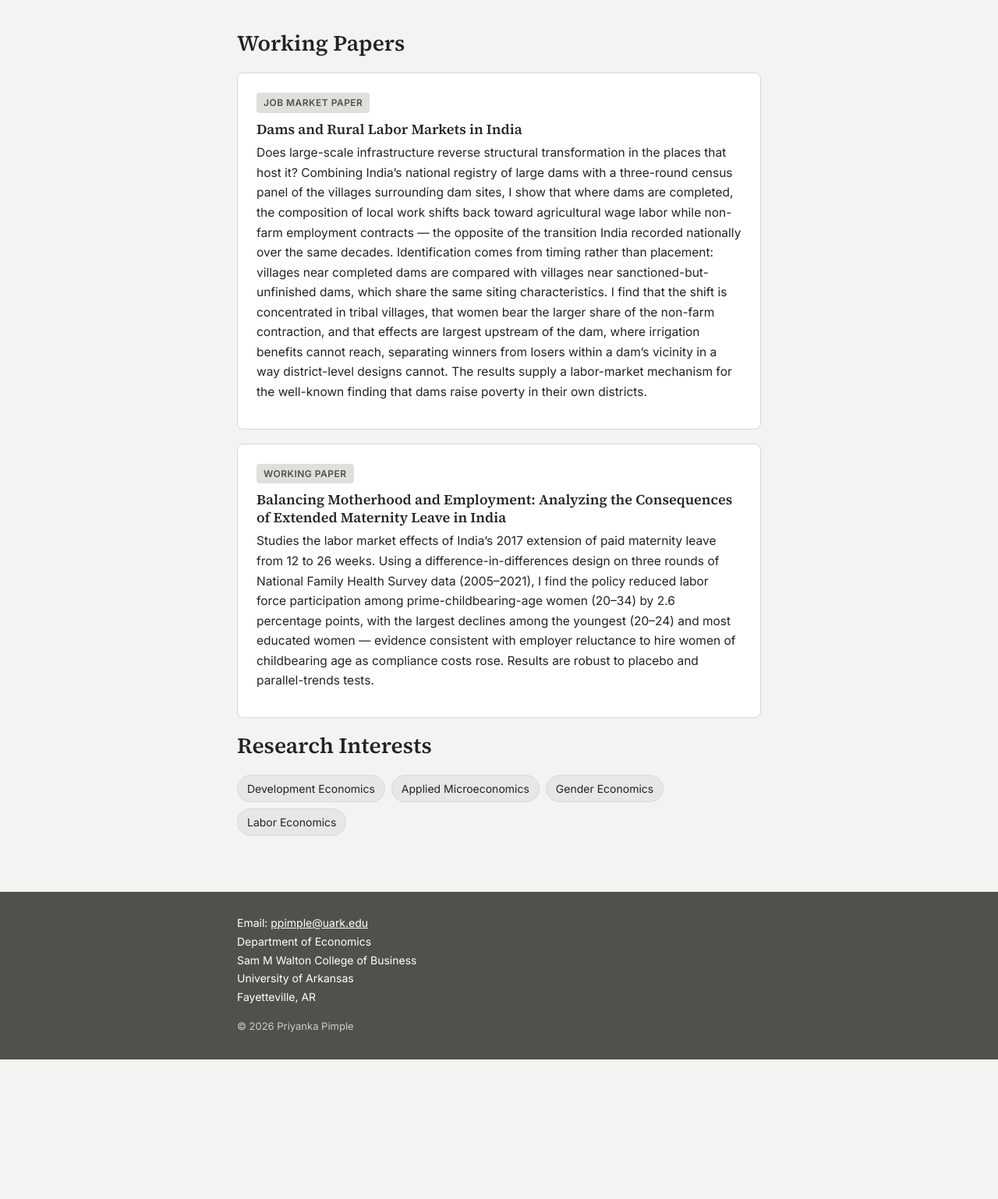
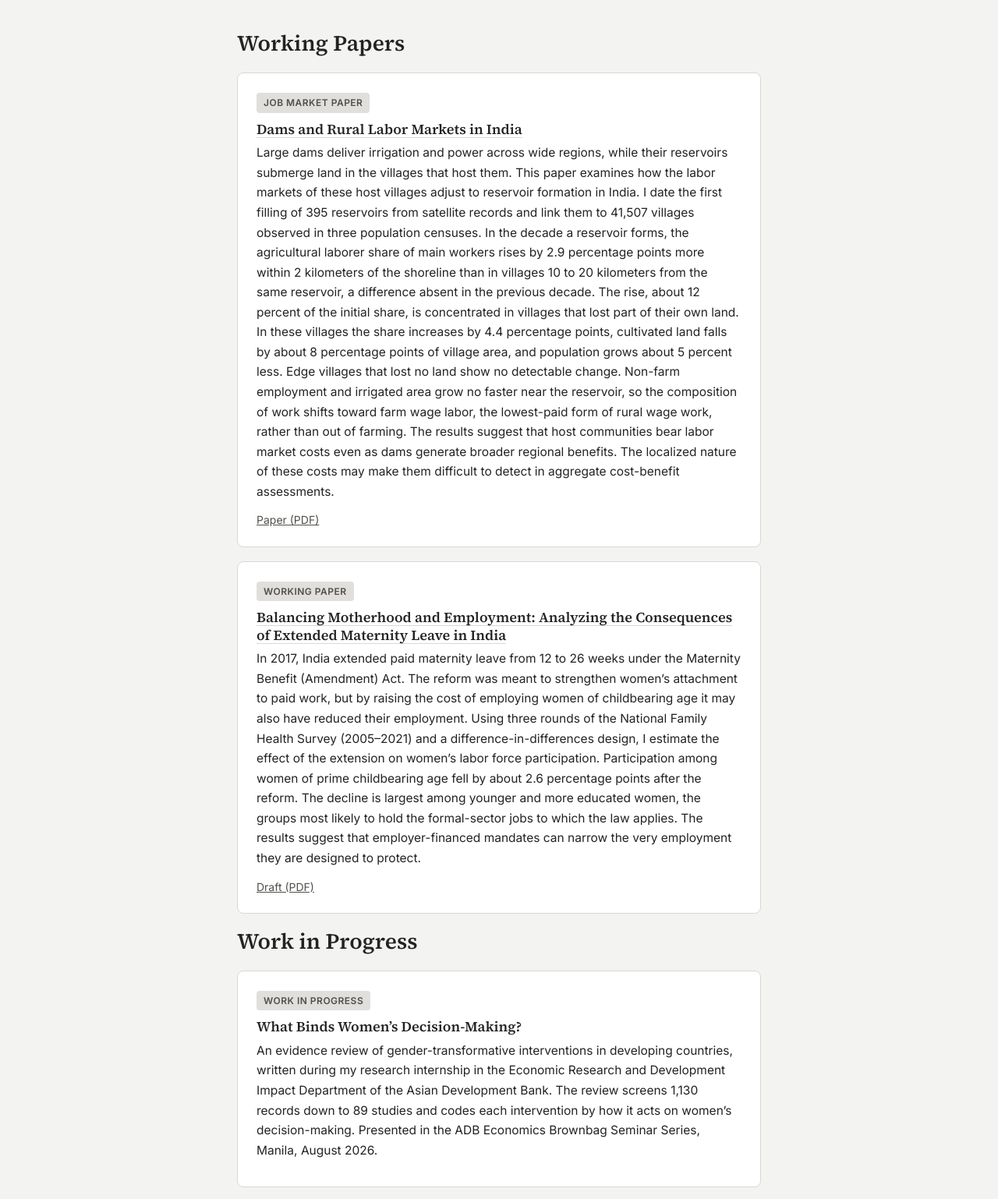
Before and after one commit to priyankapimpley/priyankapimpley.github.io, a plain HTML site: page papers.html in a window 1280 px wide. Shown: the part 163-1701 px from the top of the page at 78% size. Before the commit the page ends 1522 px from the top, so only its background shows below. Drawn offline with Linux system fonts and the light colour scheme.

Commit message:
Add files via upload

```diff
--- a/papers.html
+++ b/papers.html
@@ -9,6 +9,18 @@
 <link rel="preconnect" href="https://fonts.gstatic.com" crossorigin>
 <link href="https://fonts.googleapis.com/css2?family=Inter:wght@400;500;600&family=Source+Serif+4:opsz,wght@8..60,500;8..60,600&display=swap" rel="stylesheet">
 <link rel="stylesheet" href="css/style.css?v=8">
+<style>
+  .card h3 a, .feature h3 a {
+    color: inherit;
+    text-decoration: underline;
+    text-decoration-color: var(--border);
+    text-decoration-thickness: 1px;
+    text-underline-offset: 4px;
+  }
+  .card h3 a:hover, .feature h3 a:hover {
+    text-decoration-color: var(--accent);
+  }
+</style>
 </head>
 <body>
 
@@ -18,6 +30,7 @@
     <nav class="main">
       <a href="index.html">Home</a>
       <a href="papers.html" class="active">Research</a>
+      <a href="cv-pdf.html">CV</a>
       <a href="https://linkedin.com/in/priyanka-pimple-182336204" target="_blank" rel="noopener">LinkedIn</a>
       <a href="https://github.com/priyankapimpley" target="_blank" rel="noopener">GitHub</a>
     </nav>
@@ -30,14 +43,24 @@
 
   <div class="card" id="jmp">
     <span class="tag">Job Market Paper</span>
-    <h3>Dams and Rural Labor Markets in India</h3>
-    <p class="abstract">Does large-scale infrastructure reverse structural transformation in the places that host it? Combining India&rsquo;s national registry of large dams with a three-round census panel of the villages surrounding dam sites, I show that where dams are completed, the composition of local work shifts back toward agricultural wage labor while non-farm employment contracts &mdash; the opposite of the transition India recorded nationally over the same decades. Identification comes from timing rather than placement: villages near completed dams are compared with villages near sanctioned-but-unfinished dams, which share the same siting characteristics. I find that the shift is concentrated in tribal villages, that women bear the larger share of the non-farm contraction, and that effects are largest upstream of the dam, where irrigation benefits cannot reach, separating winners from losers within a dam&rsquo;s vicinity in a way district-level designs cannot. The results supply a labor-market mechanism for the well-known finding that dams raise poverty in their own districts.</p>
+    <h3><a href="Pimple_JMP.pdf">Dams and Rural Labor Markets in India</a></h3>
+    <p class="abstract">Large dams deliver irrigation and power across wide regions, while their reservoirs submerge land in the villages that host them. This paper examines how the labor markets of these host villages adjust to reservoir formation in India. I date the first filling of 395 reservoirs from satellite records and link them to 41,507 villages observed in three population censuses. In the decade a reservoir forms, the agricultural laborer share of main workers rises by 2.9 percentage points more within 2 kilometers of the shoreline than in villages 10 to 20 kilometers from the same reservoir, a difference absent in the previous decade. The rise, about 12 percent of the initial share, is concentrated in villages that lost part of their own land. In these villages the share increases by 4.4 percentage points, cultivated land falls by about 8 percentage points of village area, and population grows about 5 percent less. Edge villages that lost no land show no detectable change. Non-farm employment and irrigated area grow no faster near the reservoir, so the composition of work shifts toward farm wage labor, the lowest-paid form of rural wage work, rather than out of farming. The results suggest that host communities bear labor market costs even as dams generate broader regional benefits. The localized nature of these costs may make them difficult to detect in aggregate cost-benefit assessments.</p>
+    <div class="meta-links"><a href="Pimple_JMP.pdf">Paper (PDF)</a></div>
   </div>
 
-  <div class="card">
+  <div class="card" id="maternity">
     <span class="tag">Working Paper</span>
-    <h3>Balancing Motherhood and Employment: Analyzing the Consequences of Extended Maternity Leave in India</h3>
-    <p class="abstract">Studies the labor market effects of India&rsquo;s 2017 extension of paid maternity leave from 12 to 26 weeks. Using a difference-in-differences design on three rounds of National Family Health Survey data (2005&ndash;2021), I find the policy reduced labor force participation among prime-childbearing-age women (20&ndash;34) by 2.6 percentage points, with the largest declines among the youngest (20&ndash;24) and most educated women &mdash; evidence consistent with employer reluctance to hire women of childbearing age as compliance costs rose. Results are robust to placebo and parallel-trends tests.</p>
+    <h3><a href="Pimple_Maternity_Leave.pdf">Balancing Motherhood and Employment: Analyzing the Consequences of Extended Maternity Leave in India</a></h3>
+    <p class="abstract">In 2017, India extended paid maternity leave from 12 to 26 weeks under the Maternity Benefit (Amendment) Act. The reform was meant to strengthen women&rsquo;s attachment to paid work, but by raising the cost of employing women of childbearing age it may also have reduced their employment. Using three rounds of the National Family Health Survey (2005&ndash;2021) and a difference-in-differences design, I estimate the effect of the extension on women&rsquo;s labor force participation. Participation among women of prime childbearing age fell by about 2.6 percentage points after the reform. The decline is largest among younger and more educated women, the groups most likely to hold the formal-sector jobs to which the law applies. The results suggest that employer-financed mandates can narrow the very employment they are designed to protect.</p>
+    <div class="meta-links"><a href="Pimple_Maternity_Leave.pdf">Draft (PDF)</a></div>
+  </div>
+
+  <h1>Work in Progress</h1>
+
+  <div class="card" id="adb">
+    <span class="tag">Work in Progress</span>
+    <h3>What Binds Women&rsquo;s Decision-Making?</h3>
+    <p class="abstract">An evidence review of gender-transformative interventions in developing countries, written during my research internship in the Economic Research and Development Impact Department of the Asian Development Bank. The review screens 1,130 records down to 89 studies and codes each intervention by how it acts on women&rsquo;s decision-making. Presented in the ADB Economics Brownbag Seminar Series, Manila, August 2026.</p>
   </div>
 
   <h1>Research Interests</h1>
```
Also changed, not shown: cv-pdf.html (+1 -0 lines), cv.html (+7 -7 lines), index.html (+21 -0 lines).
